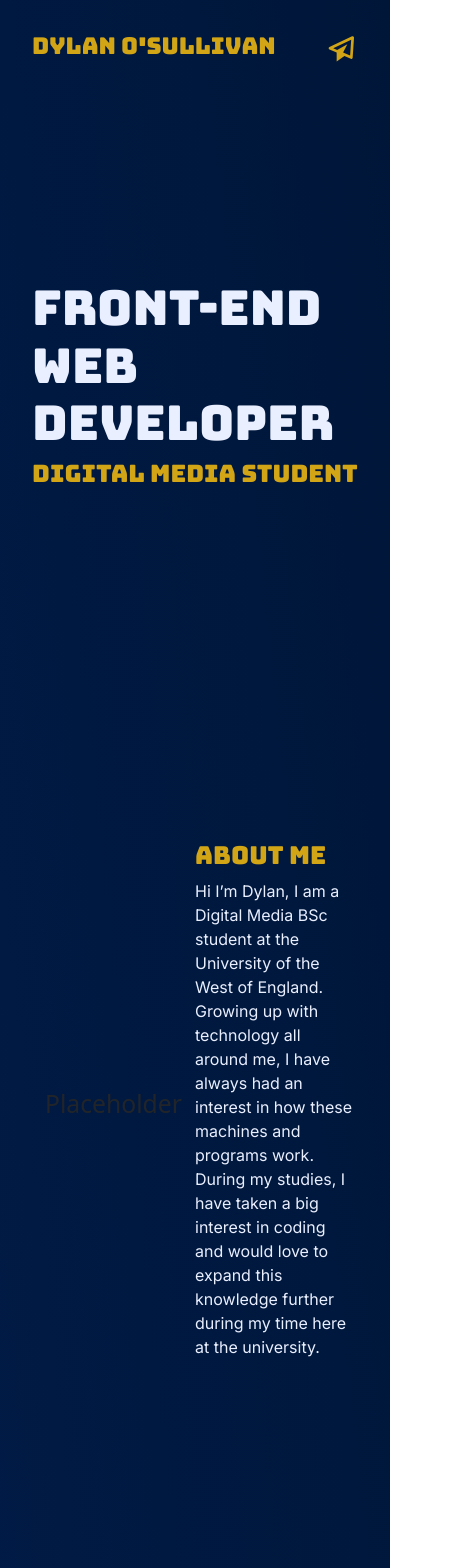
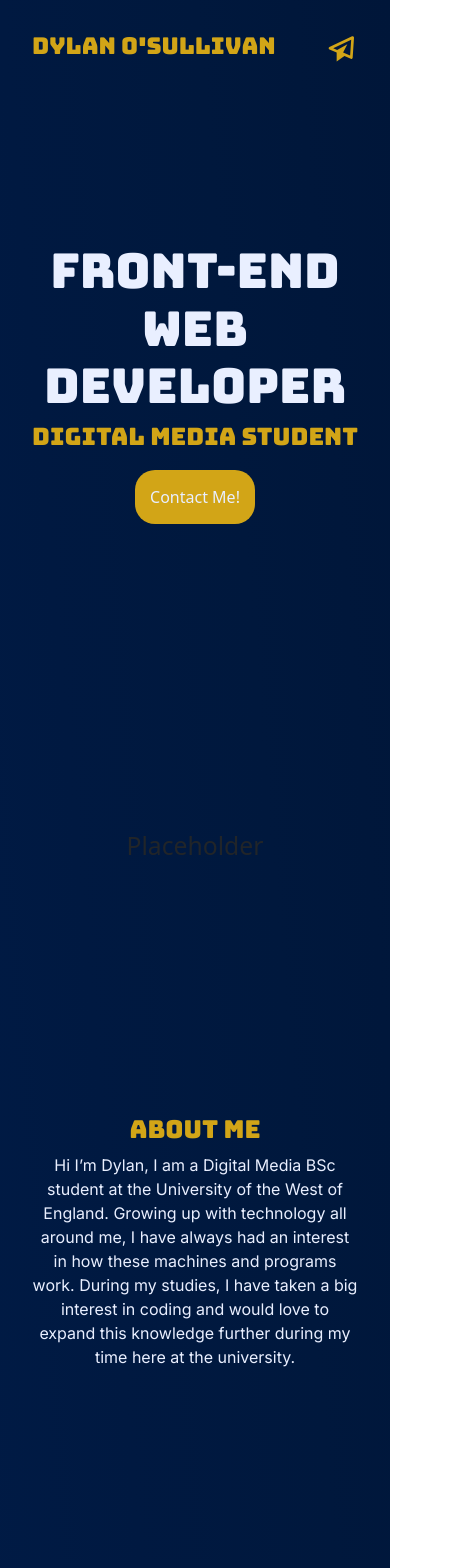
Before and after one commit to Dylanos03/Portfolio2023, a React (Vite) app in the folder portfolio2023/: page / in a window 390 px wide. Shown: the top 1568 px of the page, 475 px wide, since content can reach past the window. Built offline with nearby package versions, Linux system fonts and the light colour scheme.

Commit message:
Adding responsive bootstrap tags

```diff
--- a/portfolio2023/src/Components/About/About.css
+++ b/portfolio2023/src/Components/About/About.css
@@ -17,3 +17,9 @@
   font-family: "Inter", sans-serif;
   color: #e9efff;
 }
+
+@media screen and (max-width: 992px) {
+  .About_text {
+    text-align: center;
+  }
+}
--- a/portfolio2023/src/Components/About/About.jsx
+++ b/portfolio2023/src/Components/About/About.jsx
@@ -3,11 +3,11 @@ import "./About.css";
 
 function About() {
   return (
-    <div className="About_whole">
-      <div className="col-6 About_image">
+    <div className="About_whole row">
+      <div className="col-12 col-lg-6 About_image">
         <h2>Placeholder</h2>
       </div>
-      <div className="col-6 About_text">
+      <div className="col-12 col-lg-6 About_text">
         <h2>About me</h2>
         <p>
           Hi I’m Dylan, I am a Digital Media BSc student at the University of
--- a/portfolio2023/src/Components/Contact/Contact.css
+++ b/portfolio2023/src/Components/Contact/Contact.css
@@ -6,4 +6,28 @@
   padding: 10px;
   margin: 10px;
   border-radius: 20px;
+  border: none;
 }
+
+.Cont_Message {
+  height: 300px;
+}
+
+.Cont_Button {
+  padding: 10px;
+  margin: 10px;
+  border-radius: 20px;
+  color: #e9efff;
+  background-color: #d2a517;
+  border: none;
+}
+
+.Cont_Title {
+  color: #d2a517;
+  font-family: "Bungee", cursive;
+}
+
+.Cont_By {
+  padding-top: 40px;
+  color: #e9efff;
+}
--- a/portfolio2023/src/Components/Contact/Contact.jsx
+++ b/portfolio2023/src/Components/Contact/Contact.jsx
@@ -4,10 +4,16 @@ import "./Contact.css";
 function Contact() {
   return (
     <div className="ContactForm">
-      <h2>Contact me!</h2>
+      <h2 className="Cont_Title">Contact me!</h2>
       <input type="text" placeholder="Name" className="col-12" />
       <input type="text" placeholder="Email" className="col-12" />
-      <input type="text" placeholder="Message" className="col-12" />
+      <input
+        type="text"
+        placeholder="Message"
+        className="col-12 Cont_Message"
+      />
+      <button className="col-12 Cont_Button">Send</button>
+      <p className="Cont_By">Made by Dylan</p>
     </div>
   );
 }
--- a/portfolio2023/src/Components/Hero/Hero.css
+++ b/portfolio2023/src/Components/Hero/Hero.css
@@ -1,7 +1,7 @@
 .Hero_title {
   font-family: "Bungee", cursive;
   color: #e9efff;
-  text-align: left;
+
   font-size: 48px;
 }
 
@@ -14,11 +14,27 @@
 
 .Hero_text {
   flex-direction: column;
+  text-align: left;
 }
 
 .Hero_text h3 {
   font-family: "Bungee", cursive;
   color: #d2a517;
-  text-align: left;
+
   font-size: 24px;
 }
+
+.Hero_Button {
+  padding: 15px;
+  margin: 10px;
+  border-radius: 20px;
+  color: #e9efff;
+  background-color: #d2a517;
+  border: none;
+}
+
+@media screen and (max-width: 768px) {
+  .Hero_text {
+    text-align: center;
+  }
+}
--- a/portfolio2023/src/Components/Hero/Hero.jsx
+++ b/portfolio2023/src/Components/Hero/Hero.jsx
@@ -3,12 +3,13 @@ import "./Hero.css";
 
 function Hero() {
   return (
-    <div className="Hero_whole">
-      <div className="Hero_text">
+    <div className="Hero_whole row">
+      <div className="Hero_text col-12 col-lg-6">
         <h1 className="Hero_title">
           Front-end <br></br> Web Developer
         </h1>
         <h3>Digital Media Student</h3>
+        <button className="Hero_Button">Contact Me!</button>
       </div>
     </div>
   );
--- a/portfolio2023/src/Components/Portfolio/SubComp/PortfolioItem.css
+++ b/portfolio2023/src/Components/Portfolio/SubComp/PortfolioItem.css
@@ -17,11 +17,13 @@
   text-align: left;
   align-items: center;
   margin: 30px;
+  justify-content: center;
 }
 
 .Port_Text {
   align-items: center;
   padding: 20px;
+  text-align: left;
 }
 
 .Port_Button {
@@ -32,3 +34,9 @@
   color: #e9efff;
   height: 35px;
 }
+
+@media screen and (max-width: 992px) {
+  .Port_Text {
+    text-align: center;
+  }
+}
--- a/portfolio2023/src/Components/Portfolio/SubComp/PortfolioItem.jsx
+++ b/portfolio2023/src/Components/Portfolio/SubComp/PortfolioItem.jsx
@@ -9,10 +9,10 @@ function PortfolioItem({
   return (
     <div className="PortItem_whole container">
       <div className="row">
-        <div className="Port_image_box col-4">
+        <div className="Port_image_box col-12 col-lg-4">
           <img src={portfolioImg} className="Port_image" />
         </div>
-        <div className="Port_Text col-8">
+        <div className="Port_Text col-12 col-lg-8">
           <h3 className="Port_ItemTitle">{portfolioItemTitle}</h3>
           <p className="Port_ItemDesc">{portfolioItemDesc}</p>
           <div>
--- a/portfolio2023/src/Components/Skills/Skills.jsx
+++ b/portfolio2023/src/Components/Skills/Skills.jsx
@@ -7,27 +7,27 @@ function Skill() {
       <h2 className="Skills_title col-12">Skills</h2>
       <div className="Skills_list Container">
         <div className="row">
-          <div className="col-3">
+          <div className="col-md-3">
             <p>HTML</p>
           </div>
-          <div className="col-3">
+          <div className="col-md-3">
             <p>CSS</p>
           </div>
-          <div className="col-3">
+          <div className="col-md-3">
             <p>JS</p>
           </div>
-          <div className="col-3">
+          <div className="col-md-3">
             <p>React.js</p>
           </div>
         </div>
         <div className="row">
-          <div className="col-4">
+          <div className="col-md-4">
             <p>Three.js</p>
           </div>
-          <div className="col-4">
+          <div className="col-md-4">
             <p>Figma</p>
           </div>
-          <div className="col-4">
+          <div className="col-md-4">
             <p>Bootstrap</p>
           </div>
         </div>
```
